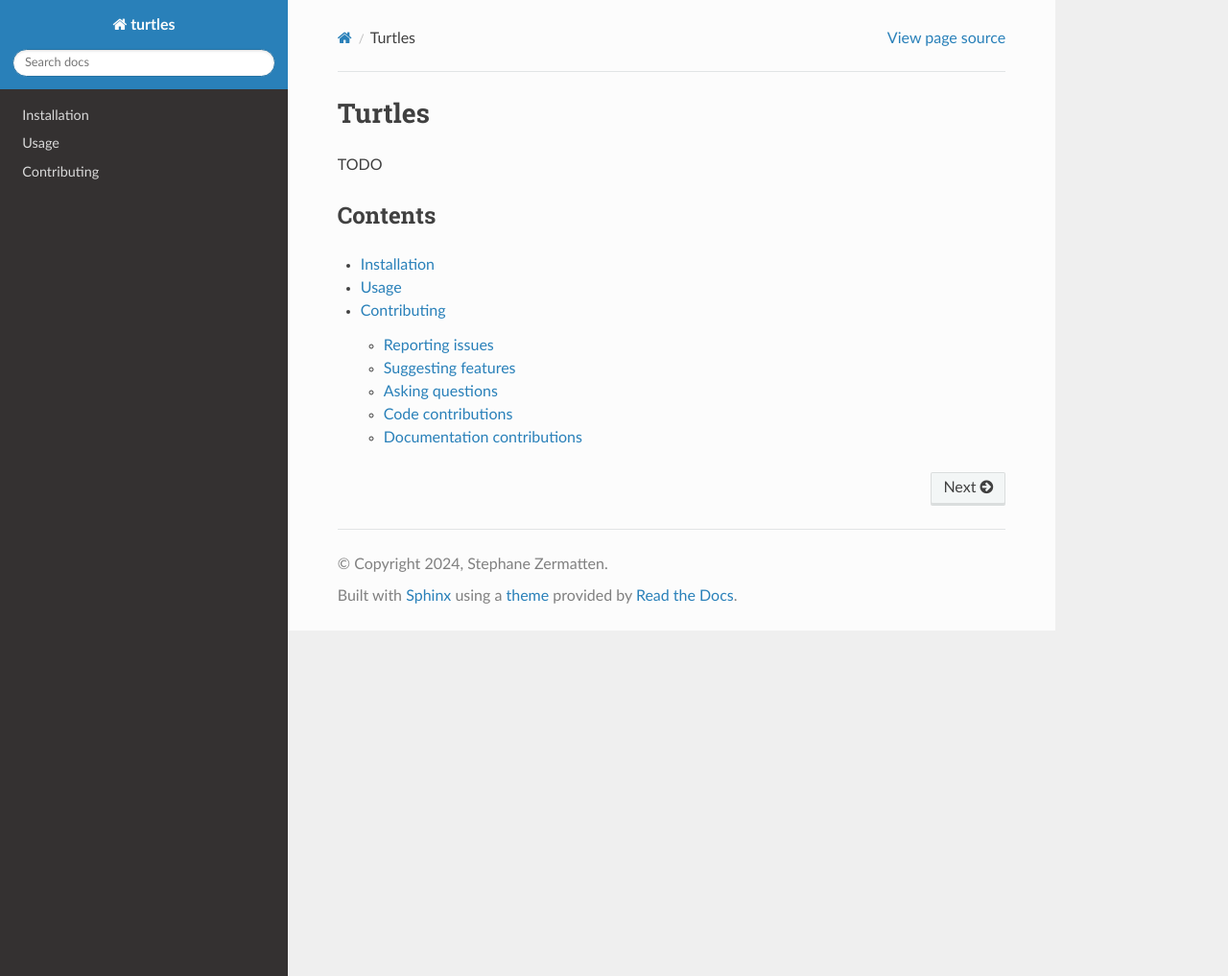
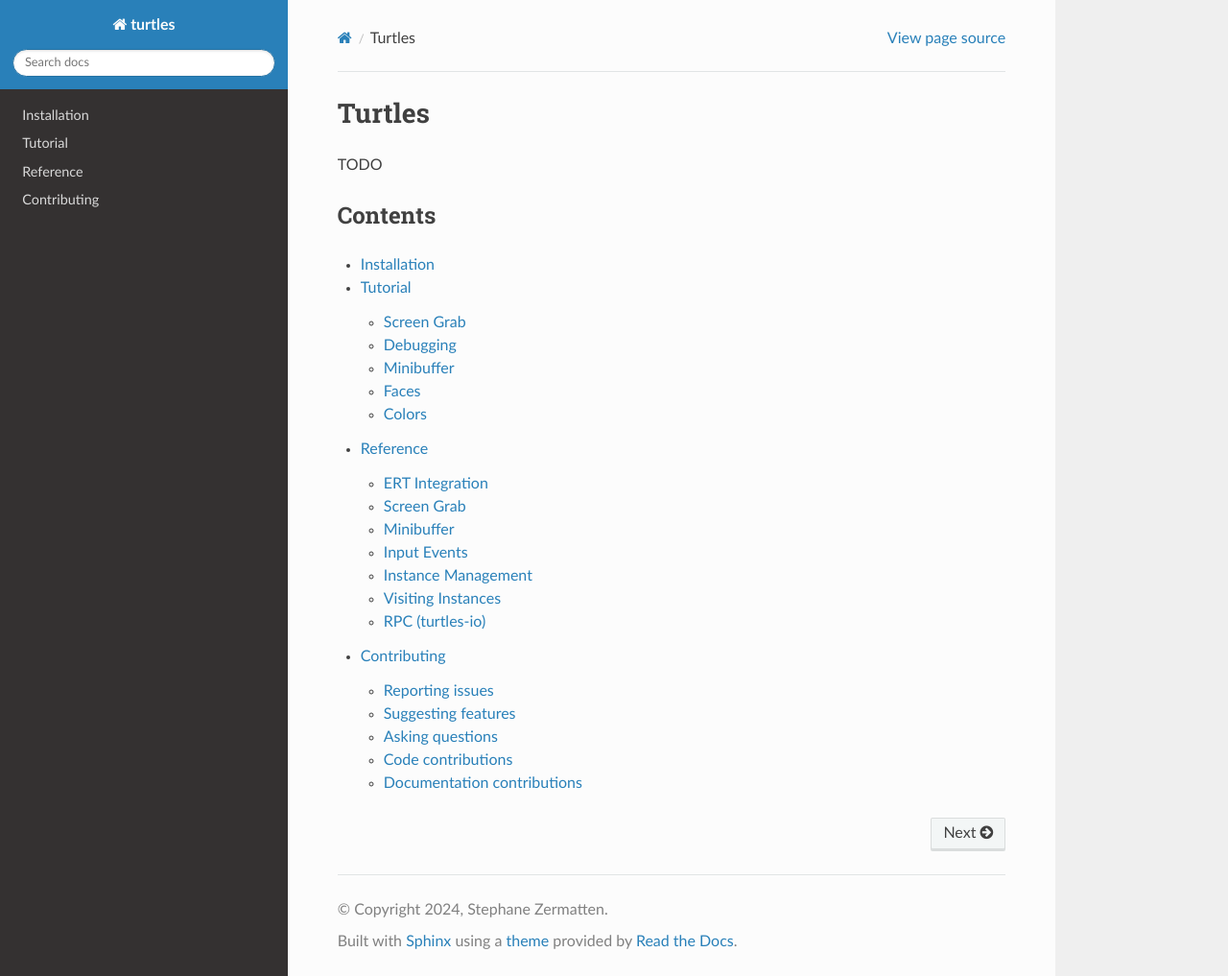
Before and after one commit to emacsmirror/turtles, a Sphinx documentation site: the page built from docs/source/index.rst, in a window 1280 px wide and 1017 px high. Shown: the whole window at 96% size. Built offline with Sphinx 7.4.7 and the Read the Docs theme 3.1.0, drawn with Linux system fonts in a browser that asks for light colours; some of the changed lines change nothing that is shown.

Commit message:
docs: Skeleton for the reference and tutorial sections.

```diff
--- a/docs/source/index.rst
+++ b/docs/source/index.rst
@@ -9,5 +9,6 @@ Contents
 .. toctree::
 
    install
-   usage
+   tutorial
+   reference
    contrib
--- /dev/null
+++ b/docs/source/reference.rst
@@ -0,0 +1,217 @@
+.. _ref:
+
+Reference
+=========
+
+.. _ert:
+
+ERT Integration
+---------------
+
+.. index::
+   pair: function; turtles-ert-test
+   pair: function; turtles-upstream
+   pair: function; turtles-this-instance
+
+
+:code:`turtles-ert-test` : macro
+
+:code:`turtles-upstream` : function
+
+:code:`turtles-this-instance` : function
+
+.. _grab:
+
+Screen Grab
+-----------
+
+.. index::
+    pair: function; turtles-with-grab-buffer
+    pair: function; turtles-to-string
+    pair: function; turtles-mark-text-with-face
+    pair: function; turtles-mark-text-with-faces
+    pair: function; turtles-mark-point
+    pair: function; turtles-trim-buffer
+    pair: function; turtles-grab-frame
+    pair: function; turtles-grab-buffer
+    pair: function; turtles-grab-mode-line
+    pair: function; turtles-grab-header-line
+    pair: function; turtles-grab-window
+
+
+:code:`turtles-with-grab-buffer` : macro
+
+:code:`turtles-to-string` : macro
+
+:code:`turtles-mark-text-with-face` : function
+
+:code:`turtles-mark-text-with-faces` : function
+
+:code:`turtles-mark-point` : function
+
+:code:`turtles-trim-buffer` : function
+
+:code:`turtles-grab-frame` : function
+
+:code:`turtles-grab-buffer` : function
+
+:code:`turtles-grab-mode-line` : function
+
+:code:`turtles-grab-header-line` : function
+
+:code:`turtles-grab-window` : function
+
+.. _minibuffer:
+
+Minibuffer
+----------
+
+.. index::
+    pair: function; turtles-with-minibuffer
+
+
+:code:`turtles-with-minibuffer` : macro
+
+.. _input:
+
+Input Events
+------------
+
+.. index::
+    pair: function; turtles-input-keys
+    pair: function; turtles-input-events
+    pair: function; turtles-input-command
+
+
+:code:`turtles-input-keys` : function
+
+:code:`turtles-input-events` : function
+
+:code:`turtles-input-command` : function
+
+
+.. _instances:
+
+Instance Management
+-------------------
+
+.. index::
+    pair: function; turtles-start-server
+    pair: function; turtles-shutdown
+    pair: function; turtles-restart
+    pair: struct; turtles-instance
+    pair: function; turtles-definstance
+    pair: function; turtles-get-instance
+    pair: variable; turtles-instance-alist
+    pair: function; turtles-instance-shortdoc
+    pair: function; turtles-instance-live-p
+    pair: function; turtles-instance-eval
+    pair: function; turtles-start-instance
+    pair: function; turtles-stop-instance
+    pair: function; turtles-read-instance
+    pair: variable; turtles-live-instances
+
+
+:code:`turtles-start-server` : function
+
+:code:`turtles-shutdown` : function
+
+:code:`turtles-restart` : function
+
+:code:`turtles-instance` : struct
+
+:code:`turtles-definstance` : macro
+
+:code:`turtles-get-instance` : function
+
+:code:`turtles-instance-alist` : variable
+
+:code:`turtles-instance-shortdoc` : function
+
+:code:`turtles-instance-live-p` : function
+
+:code:`turtles-instance-eval` : function
+
+:code:`turtles-start-instance` : function
+
+:code:`turtles-stop-instance` : function
+
+:code:`turtles-read-instance` : function
+
+:code:`turtles-live-instances` : variable
+
+.. _visit:
+
+Visiting Instances
+------------------
+
+.. index::
+    pair: function; turtles-new-frame-in-instance
+    pair: function; turtles-pop-to-buffer
+    pair: function; turtles-pop-to-buffer-embedded
+    pair: function; turtles-pop-to-buffer-copy
+    pair: function; turtles-pop-to-buffer-new-frame
+    pair: function; turtles-pop-to-buffer-actions
+    pair: function; turtles-pop-to-buffer-action-history
+
+
+:code:`turtles-new-frame-in-instance` : function
+
+:code:`turtles-pop-to-buffer` : function
+
+:code:`turtles-pop-to-buffer-embedded` : function
+
+:code:`turtles-pop-to-buffer-copy` : function
+
+:code:`turtles-pop-to-buffer-new-frame` : function
+
+:code:`turtles-pop-to-buffer-actions` : function
+
+:code:`turtles-pop-to-buffer-action-history` : function
+
+.. _rpc:
+
+RPC (turtles-io)
+----------------
+
+.. index::
+    pair: function; turtles-io-server
+    pair: struct; turtles-io-server
+    pair: function; turtles-io-server-live-p
+    pair: function; turtles-io-connect
+    pair: struct; turtles-io-conn
+    pair: function; turtles-io-conn-live-p
+    pair: variable; turtles-io-unreadable-obj-props
+    pair: function; turtles-io-handle-method
+    pair: function; turtles-io-send-error
+    pair: function; turtles-io-send-result
+    pair: function; turtles-io-call-method
+    pair: function; turtles-io-notify
+    pair: function; turtles-io-call-method-async
+
+
+:code:`turtles-io-server` : function
+
+:code:`turtles-io-server` : struct
+
+:code:`turtles-io-server-live-p` : function
+
+:code:`turtles-io-connect` : function
+
+:code:`turtles-io-conn` : struct
+
+:code:`turtles-io-conn-live-p` : function
+
+:code:`turtles-io-unreadable-obj-props` : variable
+
+:code:`turtles-io-handle-method` : function
+
+:code:`turtles-io-send-error` : function
+
+:code:`turtles-io-send-result` : function
+
+:code:`turtles-io-call-method` : function
+
+:code:`turtles-io-notify` : function
+
+:code:`turtles-io-call-method-async` : function
--- /dev/null
+++ b/docs/source/tutorial.rst
@@ -0,0 +1,144 @@
+.. _tut:
+
+Tutorial
+========
+
+
+.. code-block:: elisp
+
+  (require 'ert)
+  (require 'ert-x)
+  (require 'turtles)
+
+.. _tut_grab:
+
+Screen Grab
+-----------
+
+.. code-block:: elisp
+
+  (ert-deftest turtles-examples-hello-world ()
+     ;; Start a secondary Emacs instance
+    (turtles-ert-test)
+
+    ;; From this point, everything runs in the secondary instance.
+    (ert-with-test-buffer ()
+      (insert "hello, ") ; Fill in the buffer
+      (insert (propertize "the " 'invisible t))
+      (insert "world!\n")
+
+      (turtles-with-grab-buffer () ; Grab current buffer content
+        (should (equal "hello, world!"
+                       (buffer-string))))))
+
+.. code-block:: elisp
+
+  (ert-deftest turtles-examples-test-hideshow ()
+    (turtles-ert-test)
+
+    (ert-with-test-buffer ()
+      (insert "(defun test-1 ()\n")
+      (insert " (message \"test, the first\"))\n")
+      (insert "(defun test-2 ()\n")
+      (insert " (message \"test, the second\"))\n")
+      (insert "(defun test-3 ()\n")
+      (insert " (message \"test, the third\"))\n")
+
+      (emacs-lisp-mode)
+      (hs-minor-mode)
+
+      (goto-char (point-min))
+      (search-forward "test-2")
+      (hs-hide-block)
+      (turtles-with-grab-buffer (:name "hide test-2")
+        (should (equal (concat
+                        "(defun test-1 ()\n"
+                        " (message \"test, the first\"))\n"
+                        "(defun test-2 ()...)\n"
+                        "(defun test-3 ()\n"
+                        " (message \"test, the third\"))")
+                       (buffer-string))))
+
+      (hs-hide-all)
+      (turtles-with-grab-buffer (:name "hide all")
+        (should (equal (concat
+                        "(defun test-1 ()...)\n"
+                        "(defun test-2 ()...)\n"
+                        "(defun test-3 ()...)")
+                       (buffer-string))))))
+
+.. _tut_debug:
+
+Debugging
+---------
+
+.. _tut_minibuffer:
+
+Minibuffer
+----------
+
+.. code-block:: elisp
+
+  (ert-deftest turtles-examples-test-completing-read ()
+    (turtles-ert-test)
+
+    (ert-with-test-buffer ()
+      (let ((completing-read-function #'completing-read-default))
+        (turtles-with-minibuffer
+            (should
+             (equal "Choice B"
+                    (completing-read "Choose: " '("Choice A" "Choice B") nil t)))
+
+          (turtles-with-grab-buffer (:name "initial prompt" :point "<>")
+            (should (equal "Choose: <>" (buffer-string))))
+
+          (execute-kbd-macro (kbd "Ch TAB"))
+          (turtles-with-grab-buffer (:name "completion" :point "<>")
+            (should (equal "Choose: Choice <>" (buffer-string))))
+
+          (execute-kbd-macro (kbd "B"))))))
+
+.. _tut_faces:
+
+Faces
+-----
+
+.. code-block:: elisp
+
+  (ert-deftest turtles-examples-test-isearch ()
+    (turtles-ert-test)
+
+    (ert-with-test-buffer ()
+      (let ((testbuf (current-buffer)))
+        (select-window (display-buffer testbuf))
+        (delete-other-windows)
+
+        (insert "Baa, baa, black sheep, have you any wool?")
+        (goto-char (point-min))
+
+        (turtles-with-minibuffer
+            (isearch-forward nil 'no-recursive-edit)
+
+          (turtles-input-keys "baa")
+          (turtles-with-grab-buffer (:minibuffer t)
+            (should (equal "I-search: baa" (buffer-string))))
+          (turtles-with-grab-buffer (:buf testbuf :name "match 1" :faces '((isearch . "[]")))
+            (should (equal "[Baa], baa, black sheep, have you any wool?"
+                           (buffer-string))))
+
+          (turtles-input-keys "\C-s")
+          (turtles-with-grab-buffer (:buf testbuf :name "match 2" :faces '((isearch . "[]")))
+            (should (equal "Baa, [baa], black sheep, have you any wool?"
+                           (buffer-string))))
+
+          (isearch-done))
+
+        (turtles-with-grab-buffer (:name "final position" :point "<>")
+          (should (equal "Baa, baa<>, black sheep, have you any wool?"
+                         (buffer-string)))))))
+
+
+.. _tut_colors:
+
+Colors
+------
--- a/docs/source/usage.rst
+++ /dev/null
@@ -1,4 +0,0 @@
-Usage
-=====
-
-TODO
```
